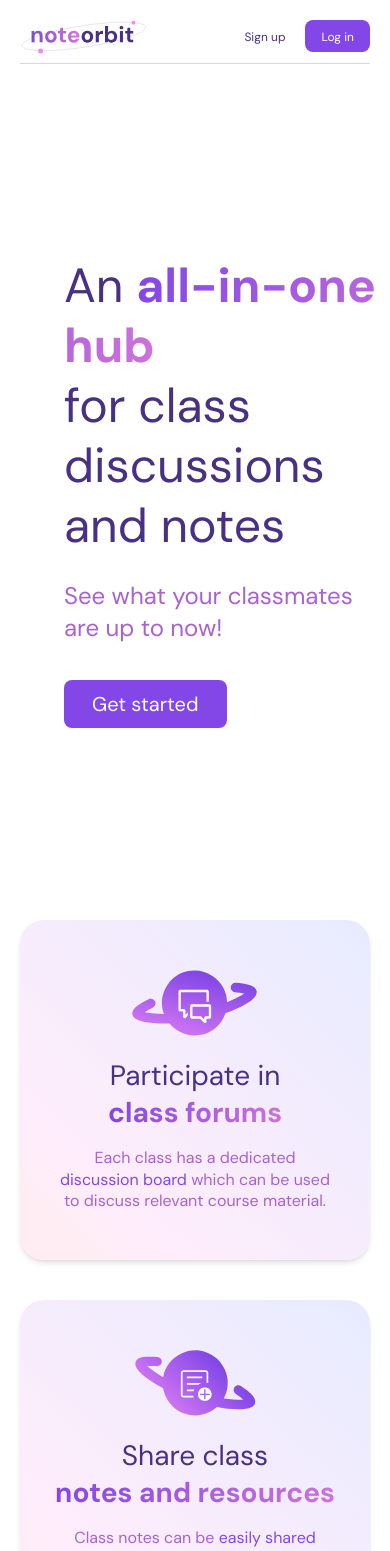
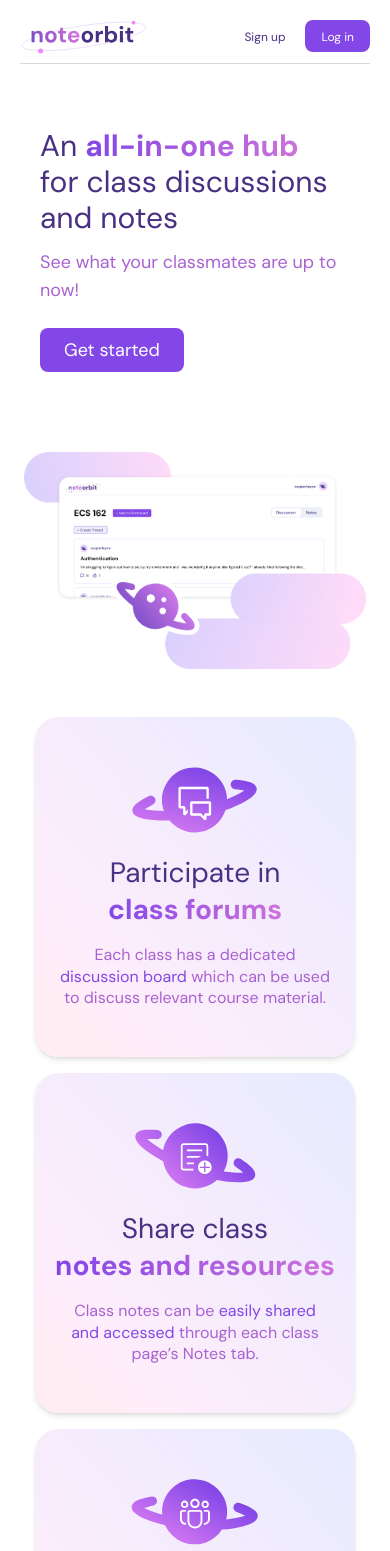
Before and after one commit to Vish-04/aggie-archive, a Next.js app: page / in a window 390 px wide. Shown: the top 1551 px of the page. Built offline with nearby package versions, Linux system fonts and the light colour scheme; no server answers.

Commit message:
landing page responsiveness done

```diff
--- a/src/app/page.tsx
+++ b/src/app/page.tsx
@@ -36,9 +36,9 @@ export default function Home() {
 					</>
 				) : (
 					<>
-						<div className="relative flex flex-row gap-10 pt-20 pb-20 pl-16 justify-center ">
-							<div className="flex gap-6 flex-col py-28">
-								<h1 className='text-darkPurple text-5xl font-[500] leading-[1.25]'>
+						<div className="relative flex flex-col xl:flex-row gap-20 xl:gap-10 items-center xl:p-20 justify-center ">
+							<div className="flex gap-3 md:gap-6 flex-col px-10 pt-16 md:pt-28 md:pb-10 xl:py-28">
+								<h1 className='text-darkPurple text-3xl md:text-5xl font-[500] md:leading-[1.25]'>
 									An <span
 									className="font-semibold bg-gradient-to-r from-brightPurple  to-gradientPink text-transparent bg-clip-text">all-in-one hub</span>
 									<br/>
@@ -46,9 +46,9 @@ export default function Home() {
 									<br/>
 									and notes
 								</h1>
-								<p className="text-pinkPurple text-2xl">See what your classmates are up to now!</p>
+								<p className="text-pinkPurple text-lg md:text-2xl">See what your classmates are up to now!</p>
 								<button
-									className="bg-brightPurple px-7 py-2.5 mt-3 rounded-lg text-white text-xl w-fit"
+									className="bg-brightPurple px-6 py-2 md:px-7 md:py-2.5 mt-3 rounded-lg text-white text-lg md:text-xl w-fit"
 									onClick={() => {
 										window.location.href = '/api/auth/login';
 									}}
@@ -63,12 +63,12 @@ export default function Home() {
 								height={500}
 								unoptimized={true}
 								alt="Landing page graphic"
-								className="object-contain hidden lg:block"
+								className="object-contain px-6 md:px-20 xl:px-0"
 							/>
 						</div>
 
-						<div className="flex flex-col lg:flex-row gap-10 justify-center pb-20">
-							<LandingPageCard className="lg:pt-24">
+						<div className="flex flex-col xl:flex-row gap-4 md:gap-6 xl:gap-10 justify-center pb-20 pt-12 md:pt-28 xl:pt-0">
+							<LandingPageCard className="xl:pt-24">
 								<Image
 									src="/landing-speech.svg"
 									width={140}
@@ -114,7 +114,7 @@ export default function Home() {
 								</p>
 							</LandingPageCard>
 
-							<LandingPageCard className="lg:pt-24">
+							<LandingPageCard className="xl:pt-24">
 								<Image
 									src="/landing-people.svg"
 									width={140}
--- a/src/components/Footer.tsx
+++ b/src/components/Footer.tsx
@@ -15,7 +15,7 @@ export default function Footer() {
 
 			<div className="flex justify-between items-center">
 				<p className="text-darkPurple text[15px]">@ Spring Quarter 2025 | ECS 162</p>
-				<p className="text-darkPurple text[15px] max-w-16">
+				<p className="text-darkPurple text[15px]">
 					Yujin Cho • Mileyna Soo • Ananya Ratakonda • Vibha Chandrasekar • Anna Cai • Vishwa Akkati
 				</p>
 			</div>
--- a/src/components/LandingPageCard.tsx
+++ b/src/components/LandingPageCard.tsx
@@ -4,7 +4,7 @@ export default function LandingPageCard({children, className=""}: {children: Rea
 	return (
 		<div className={`flex flex-row justify-center items-center ${className}`}>
 			<div
-				className="flex flex-col justify-center items-center text-center shadow-md w-[350px] h-[340px] bg-gradient-to-tr from-lightGradientOrange from-10% via-lightGradientPink via-20% to-lightGradientBlue rounded-3xl">
+				className="flex flex-col justify-center items-center text-center shadow-md w-[320px] md:w-[350px] h-[340px] bg-gradient-to-tr from-lightGradientOrange from-10% via-lightGradientPink via-20% to-lightGradientBlue rounded-3xl">
 				{children}
 			</div>
 		</div>
```
